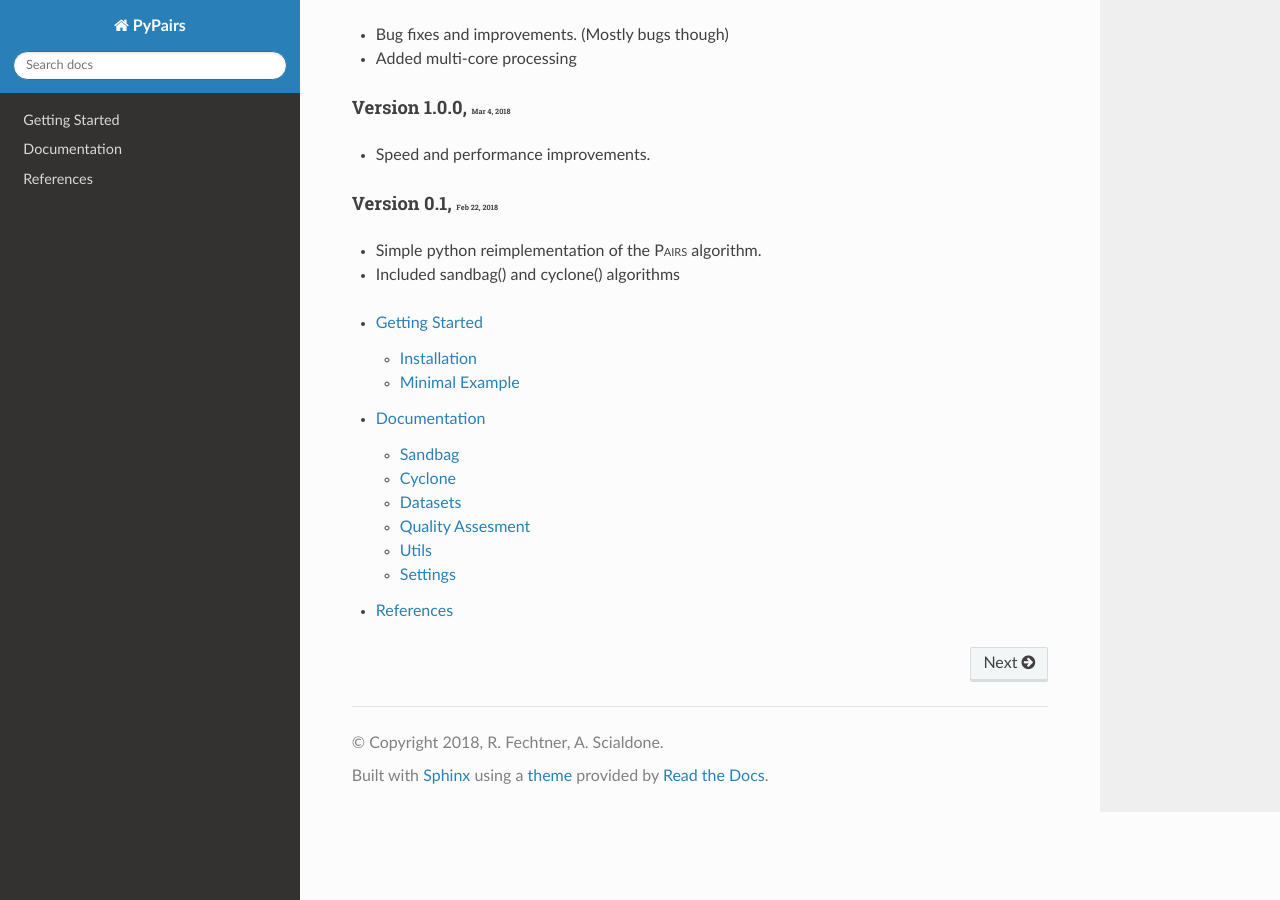
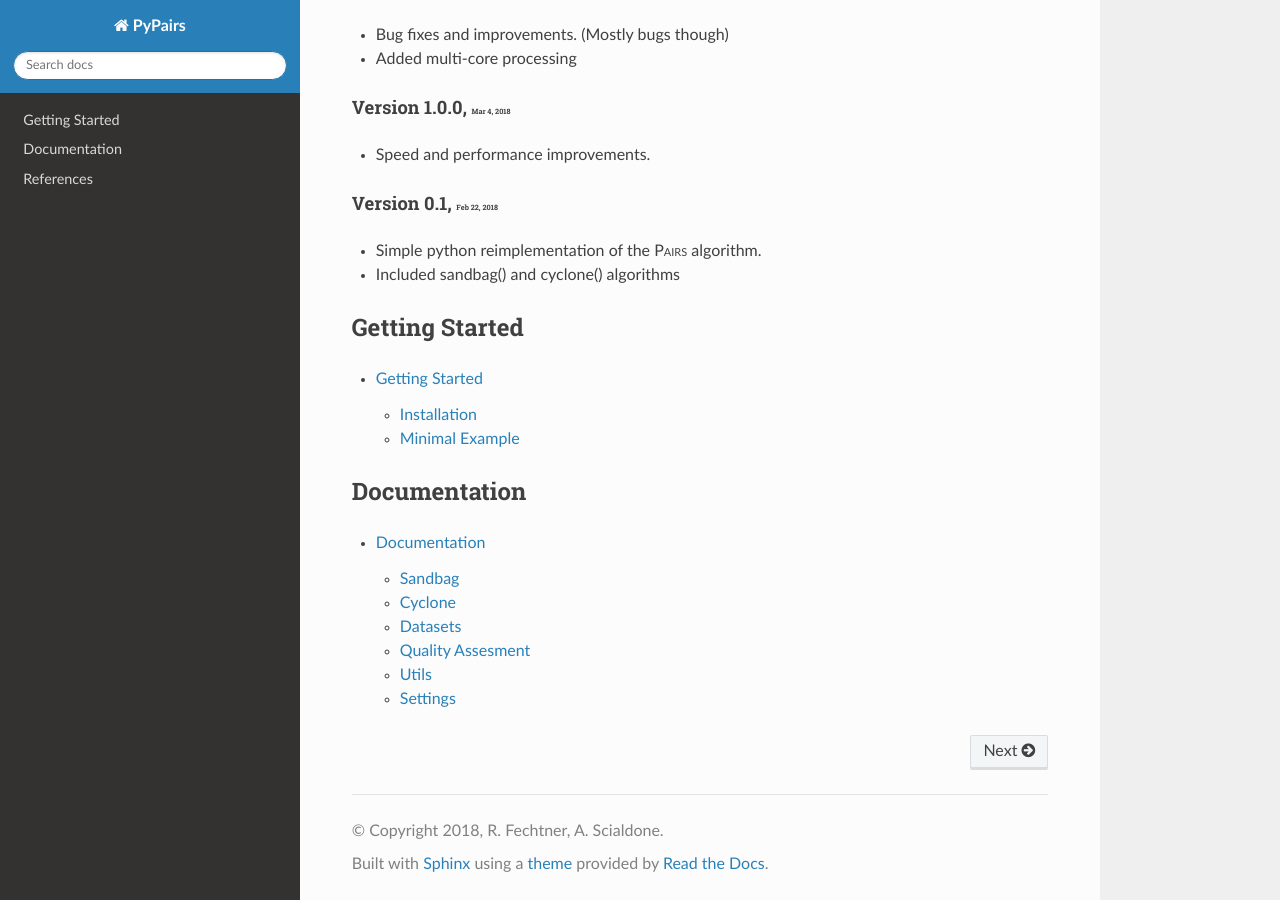
Before and after one commit to rfechtner/pypairs, a Sphinx documentation site: the page built from docs/index.rst, in a window 1280 px wide and 900 px high, scrolled down 1698 px. Built offline with Sphinx 7.4.7 and the Read the Docs theme 2.0.0, drawn with Linux system fonts in a browser that asks for light colours; the version number could not be read and is left out.

Commit message:
Cleaning Documentation Output

```diff
--- a/docs/index.rst
+++ b/docs/index.rst
@@ -9,9 +9,23 @@ PyPairs Documentation
 
 .. include:: release_notes.rst
 
+Getting Started
+===============
 .. toctree::
     :maxdepth: 2
 
     gettingstarted
+
+Documentation
+=============
+
+.. toctree::
+    :maxdepth: 2
+
     documentation
+
+.. toctree::
+    :maxdepth: 2
+    :hidden:
+
     reference
```
